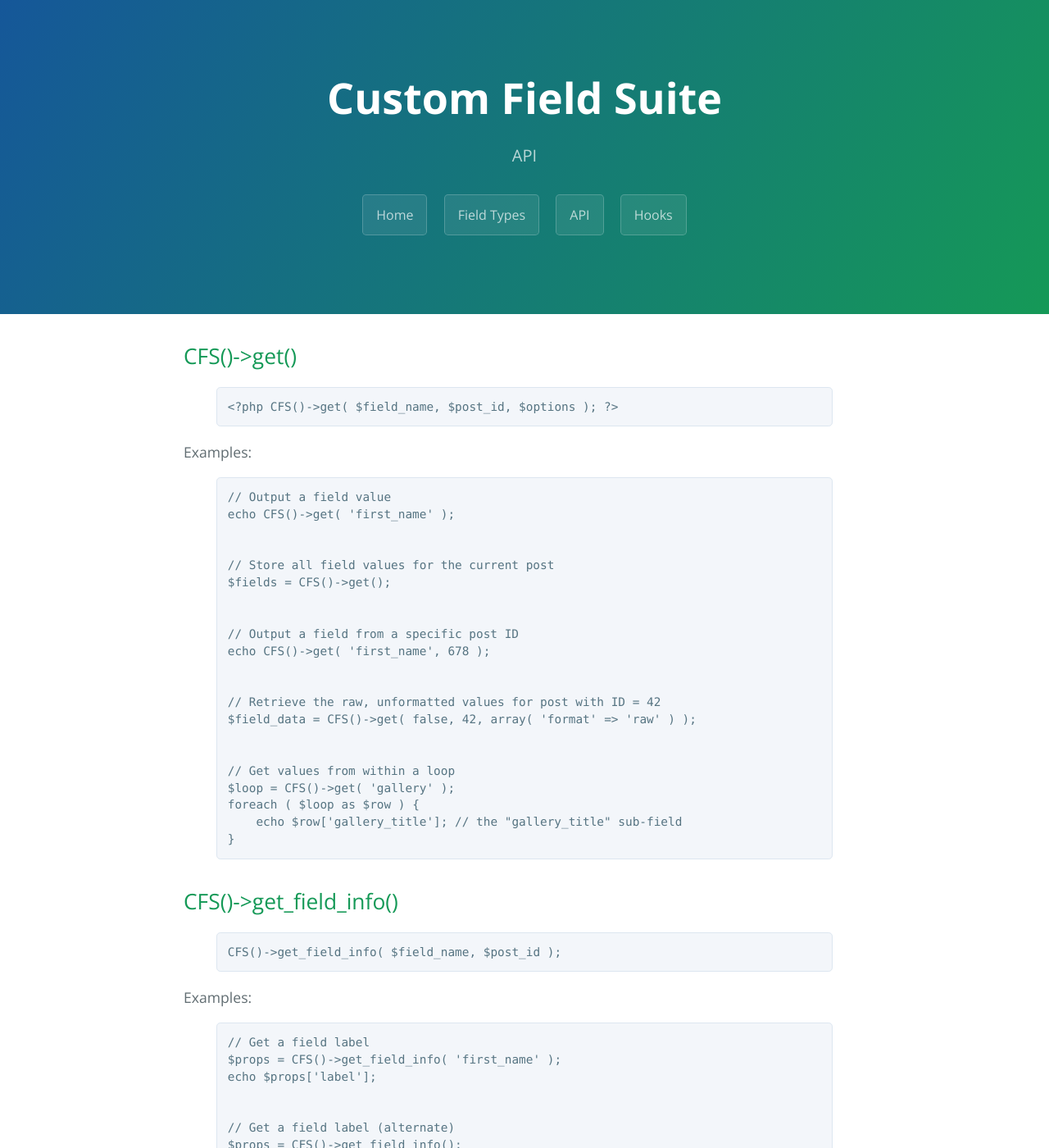
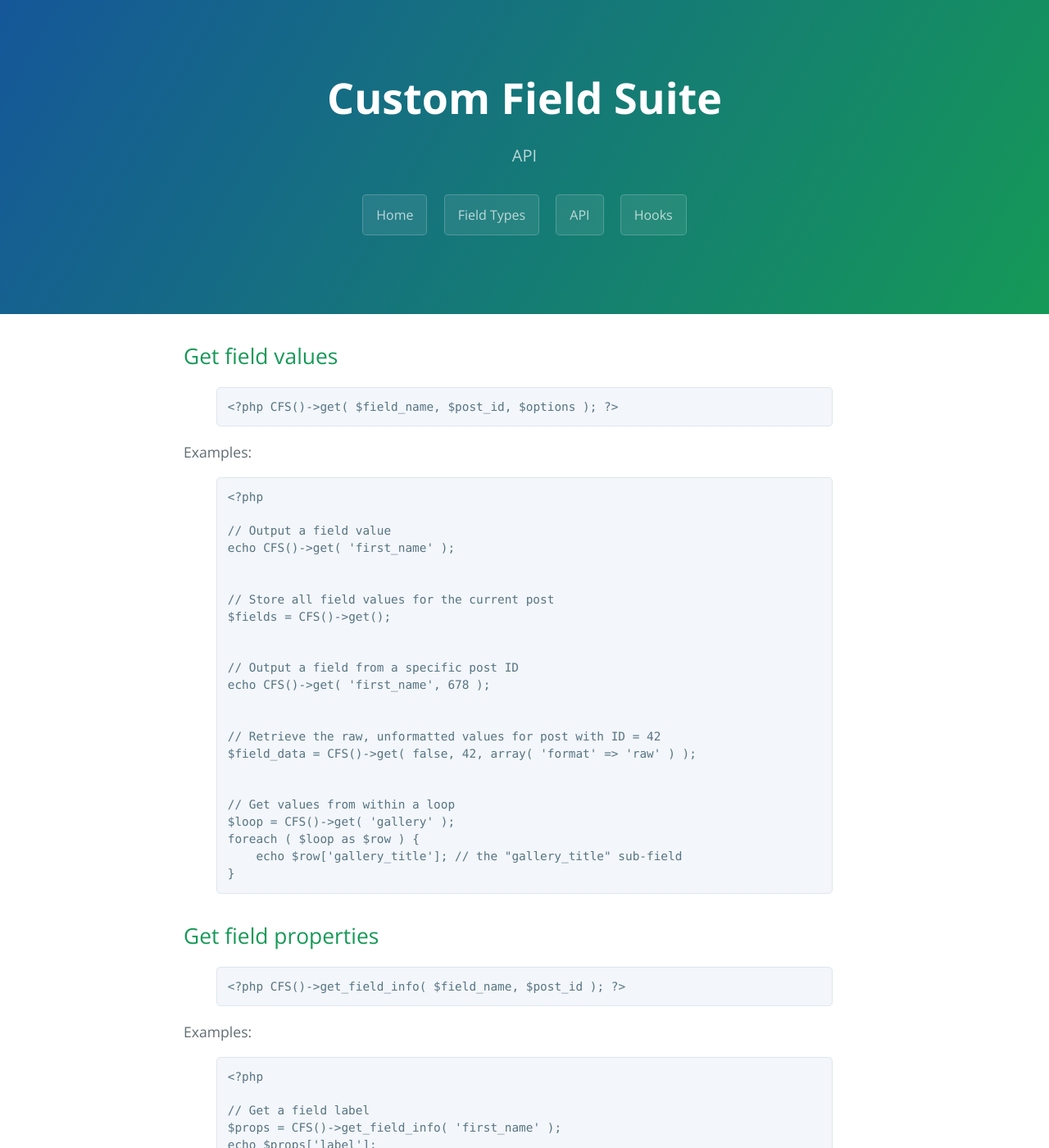
Before and after one commit to mgibbs189/custom-field-suite, a Jekyll site: the page built from api.md, in a window 1280 px wide and 1400 px high. Shown: the whole window at 82% size. Built offline with Jekyll 4.4.1, drawn with Linux system fonts in a browser that asks for light colours; some of the changed text lies outside the part shown.

Commit message:
Update api.md

```diff
--- a/api.md
+++ b/api.md
@@ -3,7 +3,7 @@ layout: default
 title: API
 ---
 
-## CFS()->get()
+## Get field values
 
 {% highlight php %}
 <?php CFS()->get( $field_name, $post_id, $options ); ?>
@@ -12,6 +12,8 @@ title: API
 Examples:
 
 {% highlight php %}
+<?php
+
 // Output a field value
 echo CFS()->get( 'first_name' );
 
@@ -35,15 +37,17 @@ foreach ( $loop as $row ) {
 }
 {% endhighlight %}
 
-## CFS()->get_field_info()
+## Get field properties
 
 {% highlight php %}
-CFS()->get_field_info( $field_name, $post_id );
+<?php CFS()->get_field_info( $field_name, $post_id ); ?>
 {% endhighlight %}
 
 Examples:
 
 {% highlight php %}
+<?php
+
 // Get a field label
 $props = CFS()->get_field_info( 'first_name' );
 echo $props['label'];
@@ -66,7 +70,7 @@ foreach ( $choices as $value => $label ) {
 }
 {% endhighlight %}
 
-## CFS()->find_field()
+## Find fields based on group ID, post ID, etc.
 
 ## CFS()->get_reverse_related()
 
```
